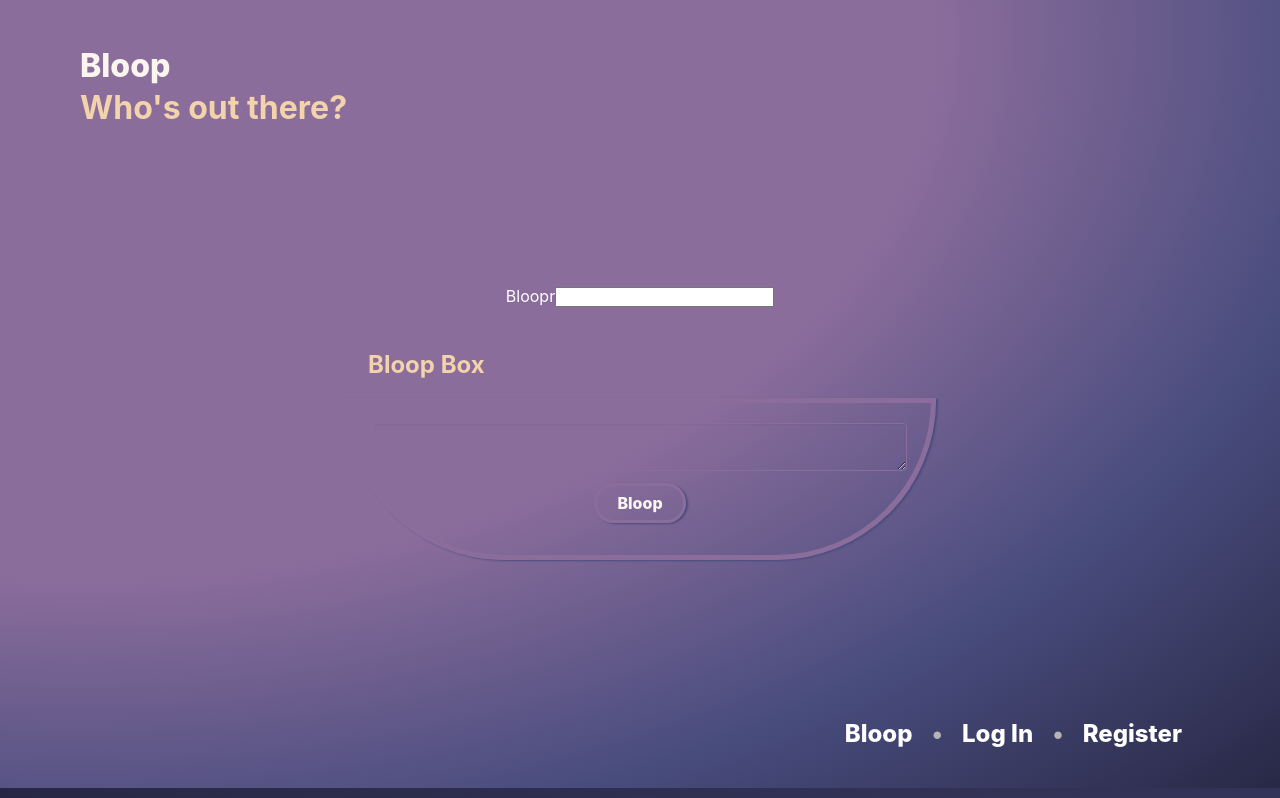
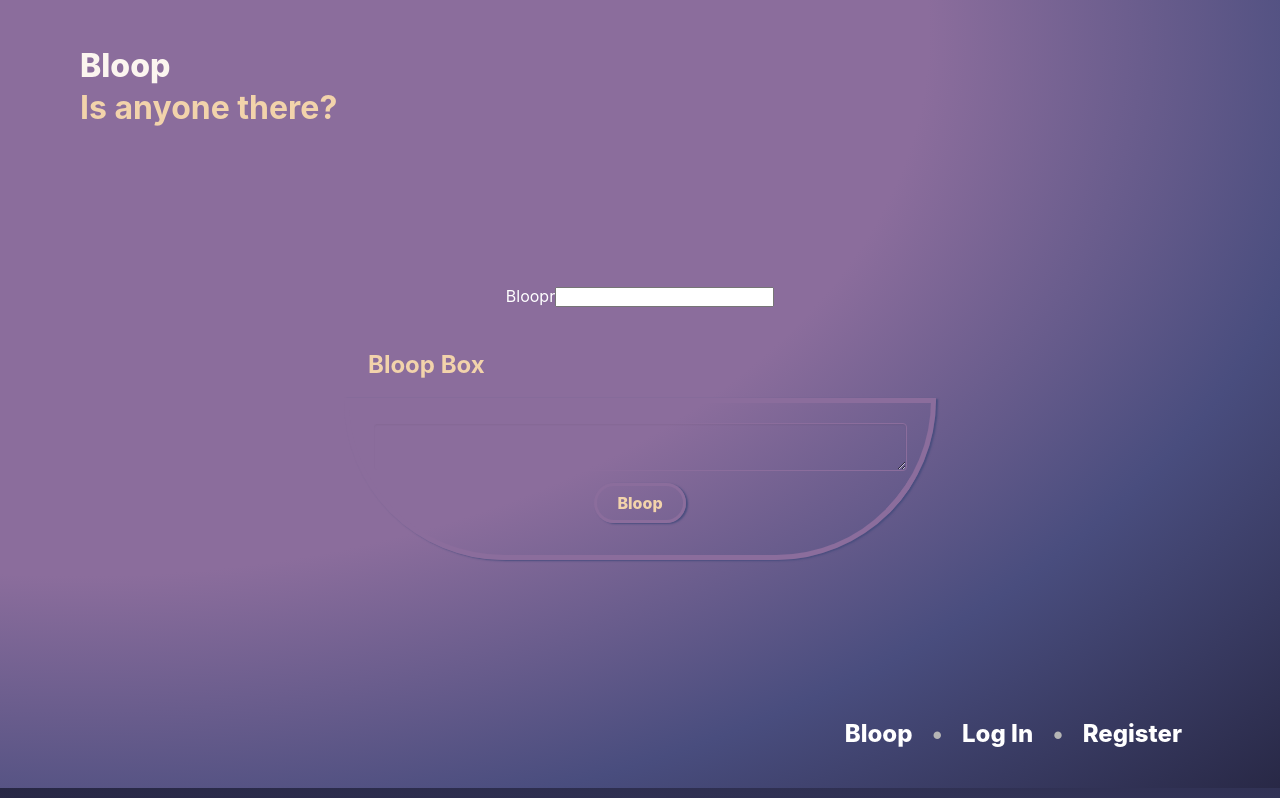
Before and after one commit to baezus/bloop2, a React (Create React App) app in the folder bloop/: page /dashboard in a window 1280 px wide. Shown: the top 798 px of the page. Built offline with nearby package versions, Linux system fonts and the light colour scheme.

Commit message:
More styling -- breadcrumb done, and link hover:active:etc. behavior is mostly done now.

```diff
--- a/bloop/src/components/App.js
+++ b/bloop/src/components/App.js
@@ -20,7 +20,7 @@ class App extends Component {
                   <div className="columns is-centered">
                     <div className="column">
                       <h1 className="title">Bloop</h1>
-                      <h3 className="subtitle is-3">Who's out there?</h3>
+                      <h3 className="subtitle is-3">Is anyone there?</h3>
 
                     </div>
                     </div>
--- a/bloop/src/styles/bloop.scss
+++ b/bloop/src/styles/bloop.scss
@@ -50,13 +50,13 @@ nav.breadcrumb.is-right.is-large.has-bullet-separator {
 }
 
 a.nav-link {
-  color: $ghostColor;
+  color: $accentLight;
   text-decoration: none;
   font-weight: 850;
 }
 
 a.nav-link:hover {
-  color: $accentLight;
+  color: $accentBright;
   text-decoration: none;
   font-weight: 850;
 }
--- a/bloop/src/styles/variables.scss
+++ b/bloop/src/styles/variables.scss
@@ -14,7 +14,7 @@ $accentBright: #fbf5ef;
 $card-background-color: #494d7e;
 $button-background-color: transparent;
 
-$button-color: $accentBright;
+$button-color: $accentLight;
 $button-border-color: $ghostColor;
 
 $button-active-color: $drowsyPeach;
@@ -24,7 +24,7 @@ $button-focus-color: $primaryColor;
 $button-focus-border-color: $primaryShadow;
 $button-focus-box-shadow-color: $ghostColor;
 
-$button-hover-color: $primaryColor;
+$button-hover-color: $accentBright;
 $button-hover-border-color: $ghostColor;
 
 
```
Also changed, not shown: 1 other file (tests, documents, lock files or other folders).
